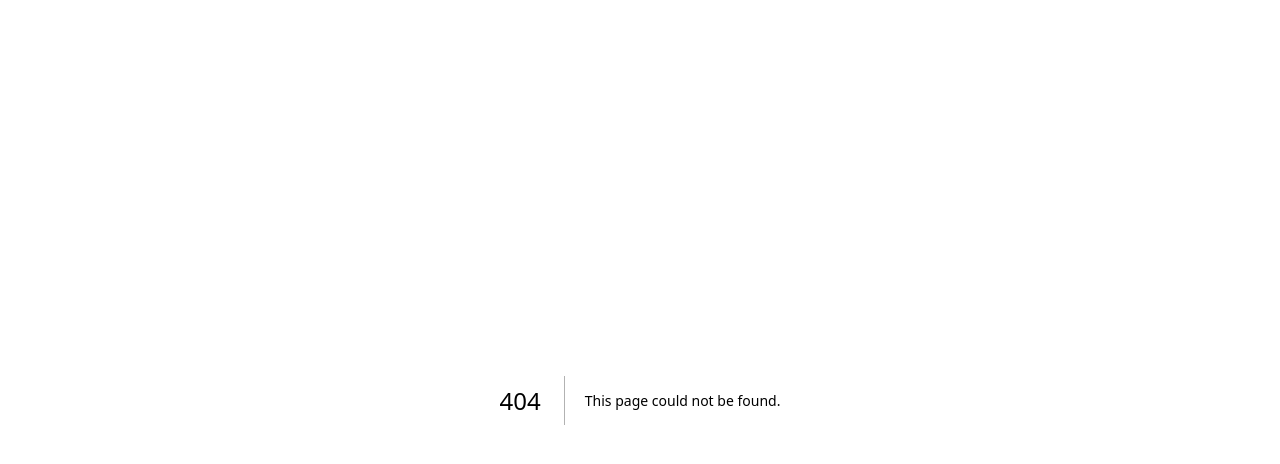
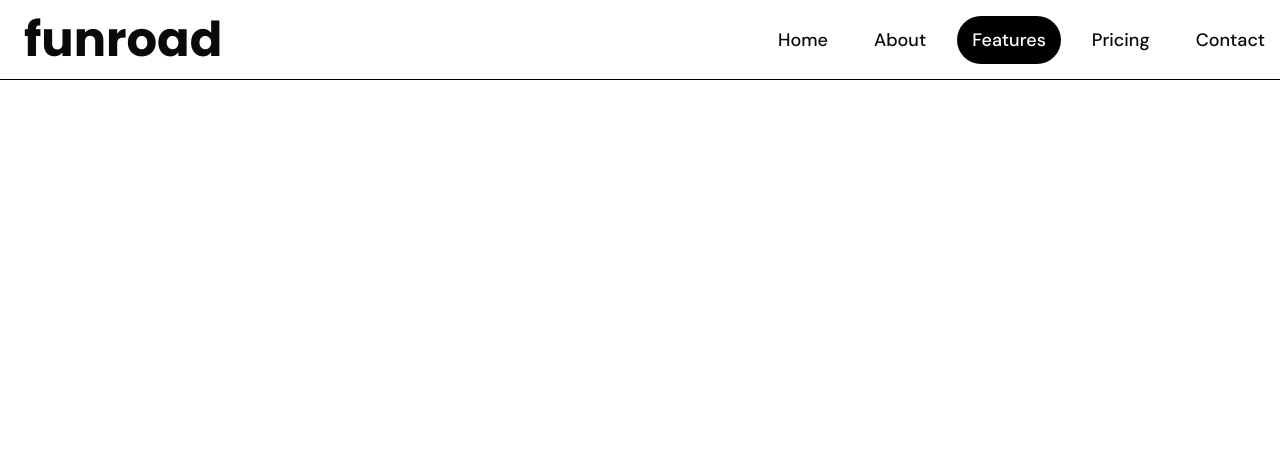
Before and after one commit to duylongpro99/ecommerce-nextjs-payload-neobrutalism, a Next.js app: page /features in a window 1280 px wide. Before the commit this address had no page. Shown: the top 464 px of the page. Built offline with nearby package versions, Linux system fonts and the light colour scheme.

Commit message:
feat: add pages

```diff
--- /dev/null
+++ b/src/app/(home)/about/page.tsx
@@ -0,0 +1,3 @@
+export default function Page() {
+  return <></>;
+}
--- /dev/null
+++ b/src/app/(home)/contact/page.tsx
@@ -0,0 +1,3 @@
+export default function Page() {
+  return <></>;
+}
--- /dev/null
+++ b/src/app/(home)/features/page.tsx
@@ -0,0 +1,3 @@
+export default function Page() {
+  return <></>;
+}
--- a/src/app/(home)/navbar.tsx
+++ b/src/app/(home)/navbar.tsx
@@ -1,7 +1,10 @@
+"use client";
+
 import { Button } from "@/components/ui/button";
 import { cn } from "@/lib/utils";
 import { Poppins } from "next/font/google";
 import Link from "next/link";
+import { usePathname } from "next/navigation";
 
 const poppins = Poppins({
   subsets: ["latin"],
@@ -15,7 +18,18 @@ interface NavbarItemProps {
 }
 
 const NavbarItem = ({ children, isActive, href }: NavbarItemProps) => {
-  return <Button>{children}</Button>;
+  return (
+    <Button
+      asChild
+      variant={"outline"}
+      className={cn(
+        "bg-transparent hover:bg-transparent rounded-full hover:border-primary border-transparent px-3.5 text-lg",
+        isActive && "bg-black text-white hover:bg-black hover:text-white",
+      )}
+    >
+      <Link href={href}>{children}</Link>
+    </Button>
+  );
 };
 
 const navbarItems = [
@@ -47,6 +61,8 @@ const navbarItems = [
 ];
 
 export const Navbar = () => {
+  const pathName = usePathname();
+
   return (
     <nav className="h-20 flex border-b justify-between font-medium bg-white">
       <Link href="/" className="pl-6 flex items-center">
@@ -56,7 +72,11 @@ export const Navbar = () => {
       </Link>
       <div className="items-center gap-4 hidden lg:flex">
         {navbarItems.map((item) => (
-          <NavbarItem key={item.href} {...item}>
+          <NavbarItem
+            key={item.href}
+            href={item.href}
+            isActive={pathName === item.href}
+          >
             {item.children}
           </NavbarItem>
         ))}
--- /dev/null
+++ b/src/app/(home)/pricing/page.tsx
@@ -0,0 +1,3 @@
+export default function Page() {
+  return <></>;
+}
```
